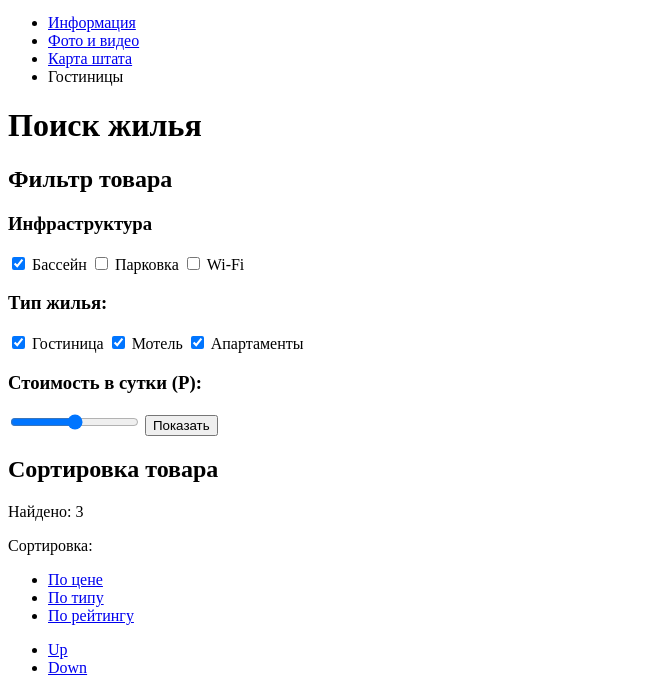
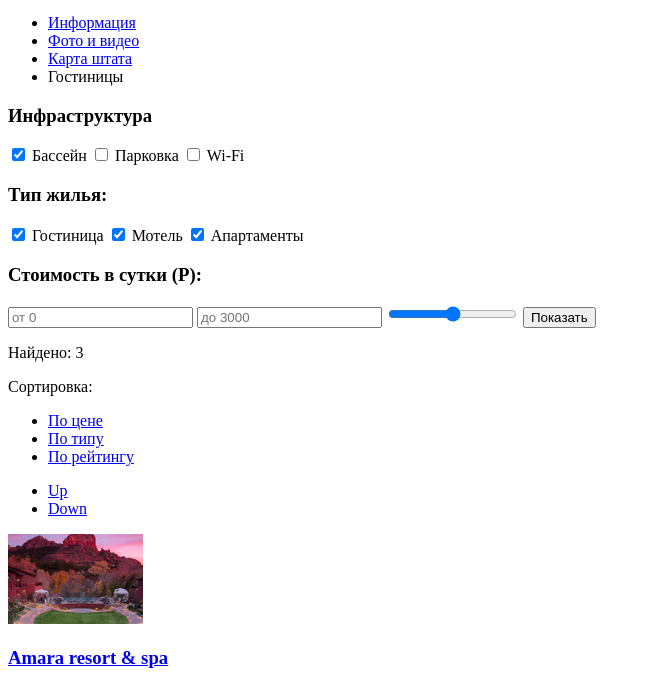
Before and after one commit to AlexandrovAY/538469-sedona-26, a plain HTML site: page catalog.html in a window 1280 px wide. Shown: the part 86-771 px from the top of the page, without its empty margins (0-651 px from the left). Drawn offline with Linux system fonts and the light colour scheme.

Commit message:
Выполнил задание 9 (v.1)

```diff
--- a/catalog.html
+++ b/catalog.html
@@ -3,6 +3,7 @@
 <head>
 	<meta charset="utf-8">
 	<title>Гостиницы Седоны</title>
+	<link rel="stylesheet" href="css/style.css">
 </head>
 <body>
 	<header class="header">
@@ -19,10 +20,10 @@
 		</nav>
 	</header>
 	<main>
-		<h1 class="hidden">Поиск жилья</h1>
+		<h1 class="visually-hidden">Поиск жилья</h1>
 		<section class="product-filter">
-			<h2 class="hidden">Фильтр товара</h2>
-			<form action="https://echo.htmlacademy.ru" method="POST">
+			<h2 class="visually-hidden">Фильтр товара</h2>
+			<form action="https://echo.htmlacademy.ru" method="get">
 				<div class="product-filter-infrastructure">
 					<h3>Инфраструктура</h3>
 					<input type="checkbox" name="pool" id="pool-field" checked>
@@ -43,15 +44,15 @@
 				</div>
 				<div class="product-filter-cost">
 					<h3>Стоимость в сутки (Р):</h3>
-					<output name="min-cost"></output>
-					<output name="max-cost"></output>
-					<input type="range" min="0" max="5000" step="100">
+					<input type="number" name="min-cost" placeholder="от 0">
+					<input type="number" name="max-cost" placeholder="до 3000">
+					<input type="range" min="0" max="3000" step="100">
 					<button type="submit">Показать</button>
 				</div>
 			</form>
 		</section>
 		<section class="sort-goods">
-			<h2 class="hidden">Сортировка товара</h2>
+			<h2 class="visually-hidden">Сортировка товара</h2>
 			<p>Найдено: 3</p>
 			<span>Сортировка:</span>
 			<ul class="sort-goods-type">
@@ -65,7 +66,7 @@
 			</ul>
 		</section>
 		<section class="catalog">
-			<h2 class="hidden">Список гостиниц</h2>
+			<h2 class="visually-hidden">Список гостиниц</h2>
 			<article class="catalog-list">
 				<img src="img/hotel-1.jpg" width="135" height="90" alt="Гостиница Amara resort & spa">
 				<h3><a href="#">Amara resort & spa</a></h3>
@@ -132,5 +133,6 @@
 			</a>
 		</div>
 	</footer>
+	<script src="js/script.js"></script>
 </body>
 </html>
--- /dev/null
+++ b/css/style.css
@@ -0,0 +1,10 @@
+.visually-hidden {
+  position: absolute;
+  width: 1px;
+  height: 1px;
+  margin: -1px;
+  border: 0;
+  padding: 0;
+  clip: rect(0 0 0 0);
+  overflow: hidden;
+}
```
Also changed, not shown: index.html (+13 -15 lines), js/script.js (added).
